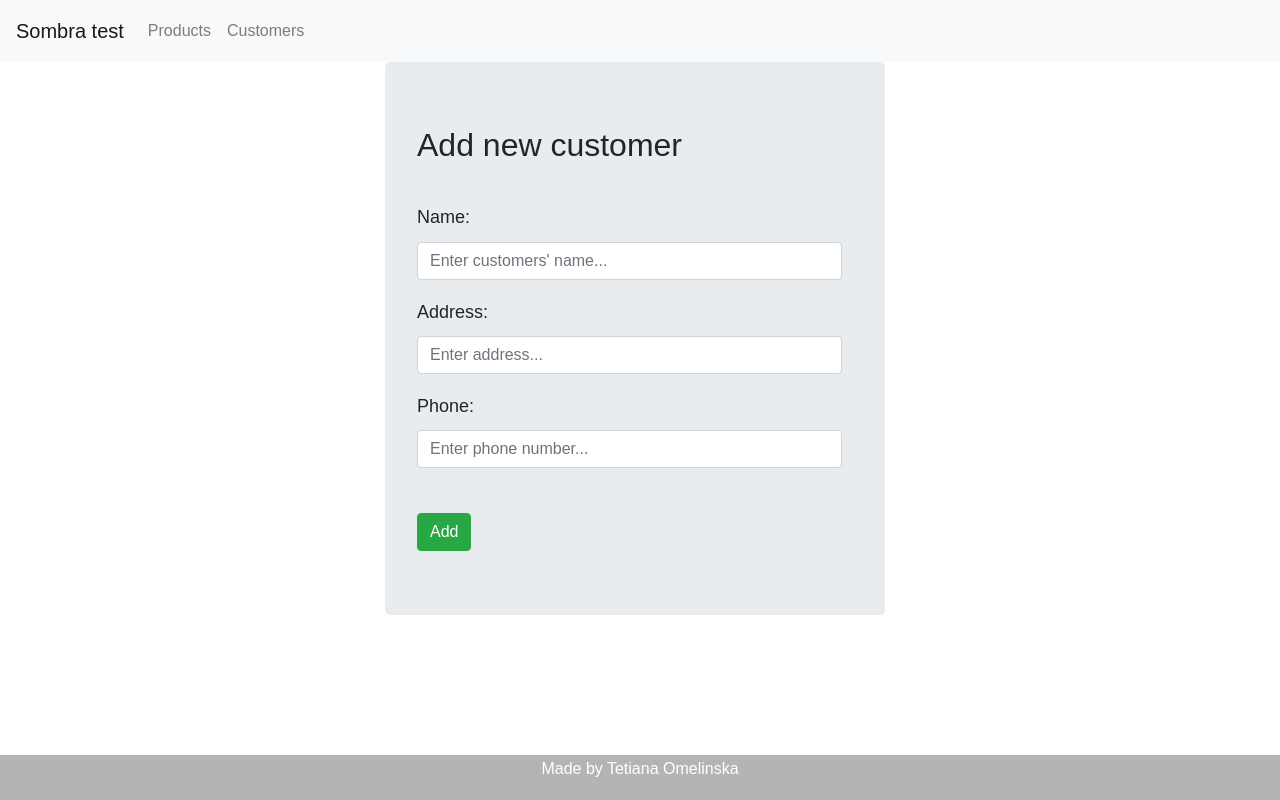
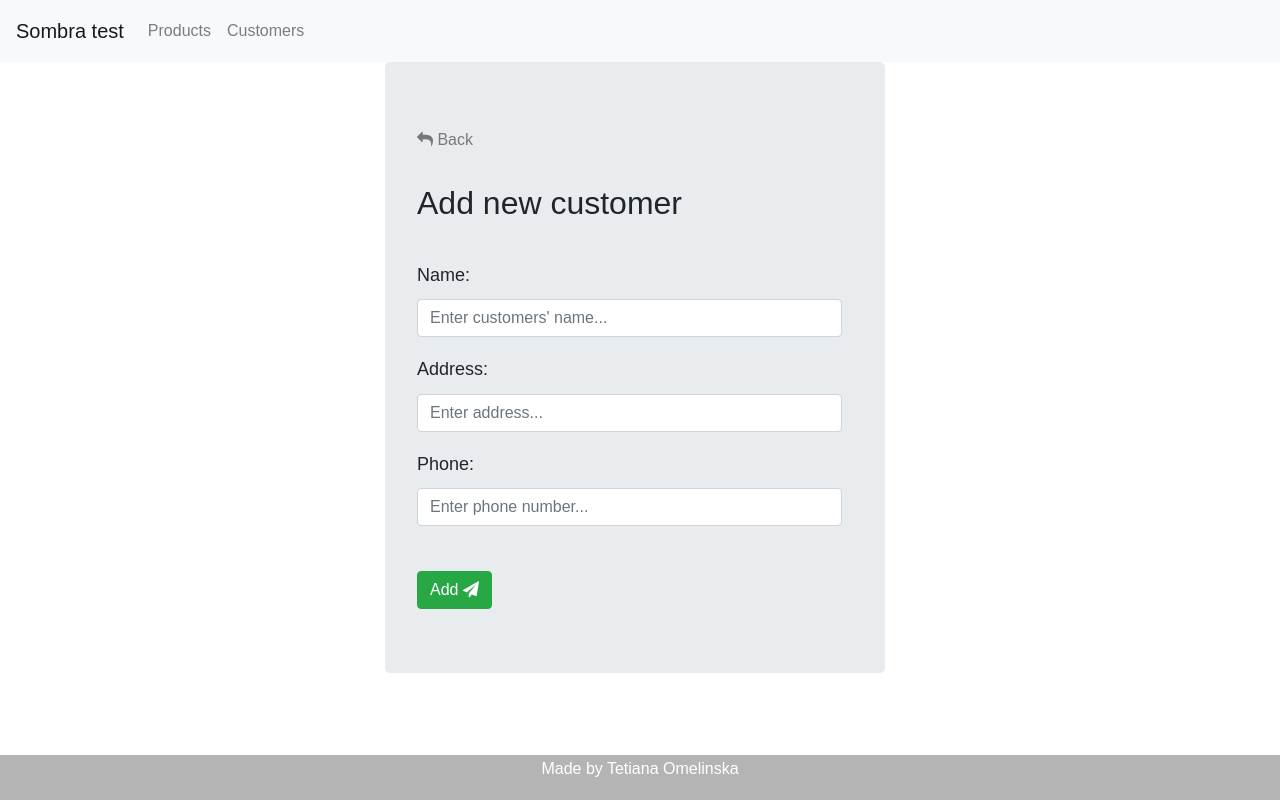
Before and after one commit to PythonNewcomer/angular_crud, an Angular app: page /customers/create/new in a window 1280 px wide. Built offline with nearby package versions, Linux system fonts and the light colour scheme.

Commit message:
adding more style issues

```diff
--- a/src/app/create-customer/create-customer.component.html
+++ b/src/app/create-customer/create-customer.component.html
@@ -1,4 +1,5 @@
 <div class="jumbotron" style="width:500px; margin-left:300px">
+    <a href="http://localhost:4200/customers" style="color:#787878"><span class="fa fa-reply"></span> Back </a><br><br>
 <h2> Add new customer </h2><br>
   <form #customerForm="ngForm" (ngSubmit)="onSubmit(name, address, phone)">
     <div class="form-group">
@@ -16,5 +17,5 @@
       <input type="phone" class="form-control" id="phone"
       placeholder="Enter phone number..." [(ngModel)]="phone" name="phone">
     </div><br>
-    <button type="submit" class="btn btn-success">Add</button>
+    <button type="submit" class="btn btn-success">Add <span class="fa fa-send"></span></button>
   </form>
--- a/src/app/create-product/create-product.component.html
+++ b/src/app/create-product/create-product.component.html
@@ -1,17 +1,17 @@
   <div class="jumbotron" style="width:500px; margin-left:300px">
+      <a href="http://localhost:4200/products" style="color:#787878"><span class="fa fa-reply"></span> Back </a><br><br>
   <h2> Add new product </h2><br>
   <form #productForm="ngForm" (ngSubmit)="onSubmit(name, price)">
     <div class="form-group" >
       <label for="name">Product:</label>
-      <input type="text" class="form-control" id="name" placeholder="Enter products' name..." required
-               [(ngModel)]="name" name="name">
-
+      <input type="text" class="form-control" id="name" required placeholder="Enter products' name..."
+          [(ngModel)]="name" name="name">
       </div>
     <div class="form-group">
       <label for="price">Price:</label>
       <input type="number" min="0" step="0.01" class="form-control" id="price"
       placeholder="Enter price..." [(ngModel)]="price" name="price">
     </div><br>
-    <button type="submit" class="btn btn-success">Add</button>
+    <button type="submit" class="btn btn-success">Add <span class="fa fa-send"></span></button>
   </form>
   </div>
--- a/src/app/customer-detail/customer-detail.component.html
+++ b/src/app/customer-detail/customer-detail.component.html
@@ -15,8 +15,8 @@
   <td> {{ customer$.name }} </td>
   <td> {{ customer$.address }} </td>
   <td> {{ customer$.phone }} </td>
-  <td><a href="http://localhost:4200/customers/update/{{ customer$.id }}" class="btn btn-success" role="button" style="color:#ffffff; width:80px;">Edit</a></td>
-  <td> <button type="button" (click)="deleteCustomer()" routerLink="/customers" class="btn btn-danger">Delete</button> </td>
+  <td><a href="http://localhost:4200/customers/update/{{ customer$.id }}" class="btn btn-success" role="button" style="color:#ffffff">Edit <span class="fa fa-pencil"></span></a></td>
+  <td> <button type="button" (click)="deleteCustomer()" routerLink="/customers" class="btn btn-danger">Delete <span class="fa fa-trash"></span></button> </td>
 </tr>
 </table>
 </div>
--- a/src/app/customers/customers.component.html
+++ b/src/app/customers/customers.component.html
@@ -16,7 +16,7 @@
 </tr>
 </table><br>
 <div>
-<a href="http://localhost:4200/customers/create/new" class="btn btn-success" role="button" style="color:#ffffff">Create new item</a>
+<a href="http://localhost:4200/customers/create/new" class="btn btn-success" role="button" style="color:#ffffff">Create new item <span class="fa fa-pencil"></span></a>
 </div>
 
 </div>
--- a/src/app/product-detail/product-detail.component.html
+++ b/src/app/product-detail/product-detail.component.html
@@ -13,8 +13,8 @@
     <td> {{ product$.id }} </td>
     <td> {{ product$.name }} </td>
     <td> {{ product$.price }} </td>
-    <td><a href="http://localhost:4200/products/update/{{ product$.id }}" class="btn btn-success" style="color:#ffffff; width:80px;" role="button">Edit</a></td>
-    <td> <button type="button" (click)="deleteProduct()" routerLink="/products" class="btn btn-danger">Delete</button> </td>
+    <td><a href="http://localhost:4200/products/update/{{ product$.id }}" class="btn btn-success" style="color:#ffffff" role="button">Edit <span class="fa fa-pencil"></span></a></td>
+    <td> <button type="button" (click)="deleteProduct()" routerLink="/products" class="btn btn-danger"> Delete <span class="fa fa-trash"></span></button> </td>
 </tr>
 </table>
 </div>
--- a/src/app/products/products.component.html
+++ b/src/app/products/products.component.html
@@ -8,12 +8,12 @@
 </tr>
 <tr *ngFor="let product of products$">
     <td> {{ product.id }} </td>
-    <td><a href ="http://localhost:4200/products/{{ product.id }}"> {{ product.name }} </a></td>
+    <td><a href ="http://localhost:4200/products/{{ product.id }}"> {{ product.name }} g</a></td>
     <td> {{ product.price }} </td>
 </tr>
 </table><br>
 <div>
-<a href="http://localhost:4200/products/create/new" class="btn btn-success" role="button" style="color:#ffffff">Create new item</a>
+<a href="http://localhost:4200/products/create/new" class="btn btn-success" role="button" style="color:#ffffff">Create new item <span class="fa fa-pencil"></span></a>
 </div>
 <div>
 </div>
--- a/src/app/update-customer/update-customer.component.html
+++ b/src/app/update-customer/update-customer.component.html
@@ -1,4 +1,5 @@
 <div class="jumbotron" style="width:500px; margin-left:300px">
+  <a href="http://localhost:4200/customers/{{ customer$.id }}" style="color:#787878"><span class="fa fa-reply"></span> Back </a><br><br>
   <h2> Update customer № {{ customer$.id }}</h2><br>
   <form #customerForm="ngForm" (ngSubmit)="onSubmit(name, address, phone)">
     <div class="form-group">
@@ -16,5 +17,5 @@
       <input type="phone" class="form-control" id="phone"
       placeholder="Enter new number..." [(ngModel)]="phone" name="phone">
     </div><br>
-    <button type="submit" class="btn btn-success">Update</button>
+    <button type="submit" class="btn btn-success">Update <span class="fa fa-send"></span></button>
   </form>
--- a/src/app/update-product/update-product.component.css
+++ b/src/app/update-product/update-product.component.css
@@ -0,0 +1,4 @@
+a {
+  padding-top:  5px;
+  padding-bottom: 10 px;
+}
--- a/src/app/update-product/update-product.component.html
+++ b/src/app/update-product/update-product.component.html
@@ -1,4 +1,5 @@
 <div class="jumbotron" style="width:500px; margin-left:300px">
+<a href="http://localhost:4200/products/{{ product$.id }}" style="color:#787878"><span class="fa fa-reply"></span> Back </a><br><br>
 <h2> Update product № {{ product$.id }} </h2><br>
   <form #productForm="ngForm" (ngSubmit)="onSubmit(name, price)">
     <div class="form-group">
@@ -11,5 +12,5 @@
       <input type="number" min="0" step="0.01" class="form-control" id="price"
       placeholder="Enter new price..." [(ngModel)]="price" name="price">
     </div><br>
-    <button type="submit" class="btn btn-success">Update</button>
+    <button type="submit" class="btn btn-success">Update <span class="fa fa-send"></span></button>
   </form>
--- a/src/index.html
+++ b/src/index.html
@@ -8,6 +8,7 @@
   <link rel="icon" type="image/x-icon" href="favicon.ico">
   <link rel="stylesheet" href="https://stackpath.bootstrapcdn.com/bootstrap/4.1.3/css/bootstrap.min.css"
         integrity="sha384-MCw98/SFnGE8fJT3GXwEOngsV7Zt27NXFoaoApmYm81iuXoPkFOJwJ8ERdknLPMO" crossorigin="anonymous">
+        <link href="https://maxcdn.bootstrapcdn.com/font-awesome/4.7.0/css/font-awesome.min.css" rel="stylesheet">
         <script src="https://code.jquery.com/jquery-3.2.1.slim.min.js" integrity="sha384-KJ3o2DKtIkvYIK3UENzmM7KCkRr/rE9/Qpg6aAZGJwFDMVNA/GpGFF93hXpG5KkN" crossorigin="anonymous"></script>
         <script src="https://cdnjs.cloudflare.com/ajax/libs/popper.js/1.12.9/umd/popper.min.js" integrity="sha384-ApNbgh9B+Y1QKtv3Rn7W3mgPxhU9K/ScQsAP7hUibX39j7fakFPskvXusvfa0b4Q" crossorigin="anonymous"></script>
         <script src="https://maxcdn.bootstrapcdn.com/bootstrap/4.0.0/js/bootstrap.min.js" integrity="sha384-JZR6Spejh4U02d8jOt6vLEHfe/JQGiRRSQQxSfFWpi1MquVdAyjUar5+76PVCmYl" crossorigin="anonymous"></script>
--- a/src/styles.css
+++ b/src/styles.css
@@ -33,6 +33,7 @@ a:visited {
 
 a:hover {
     color: #226437;
+    text-decoration: none;
 }
 
 a:active {
```
